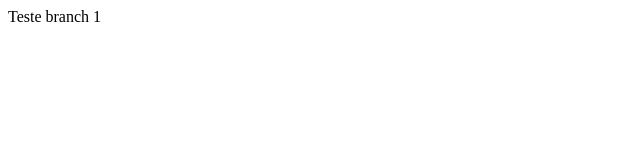
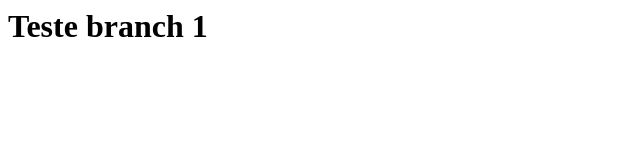
Before and after one commit to malves-dev/limax, a plain HTML site: page index.html in a window 1280 px wide. Shown: the whole page, without its empty margins (0-640 px from the left). Drawn offline with Linux system fonts and the light colour scheme.

Commit message:
Aplicado h1

```diff
--- a/index.html
+++ b/index.html
@@ -1,7 +1,7 @@
 <html>
 
 <body>
-    Teste branch 1
+    <h1>Teste branch 1</h1>
 </body>
 
 </html>
```
